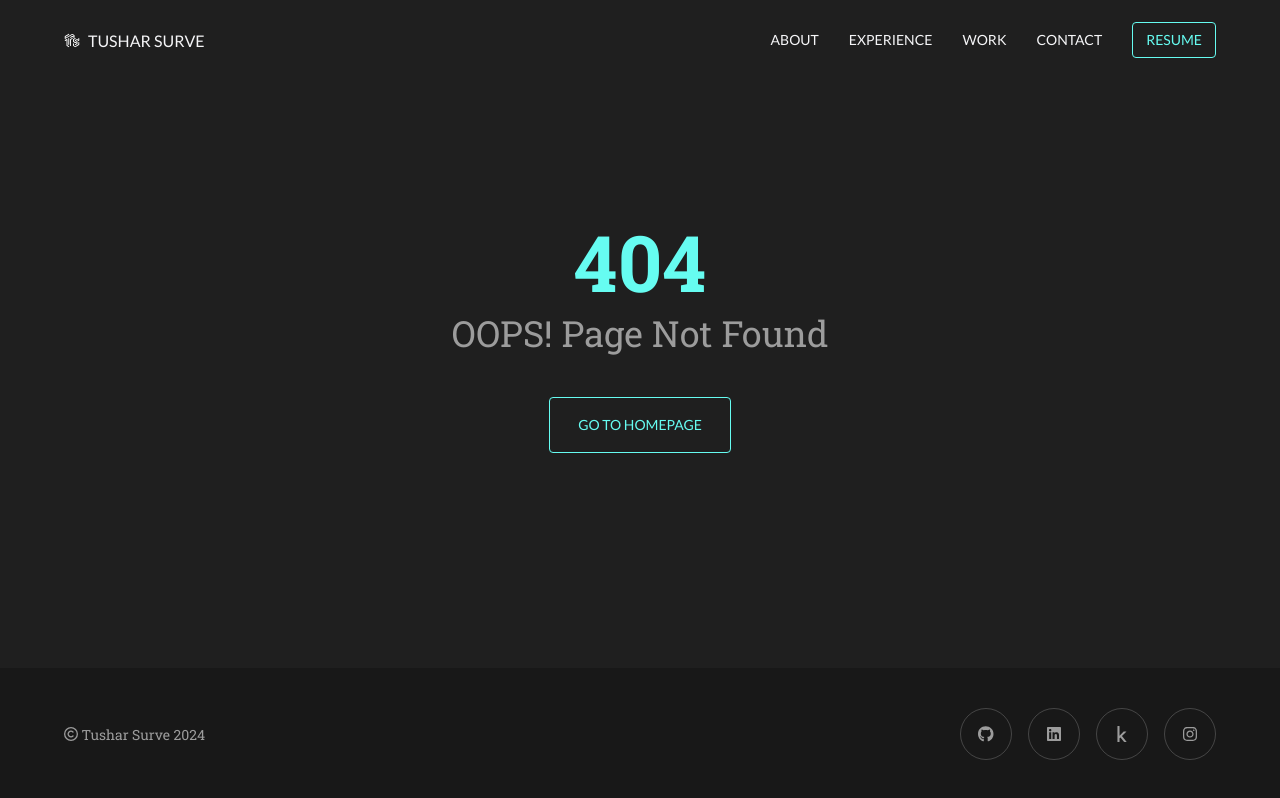
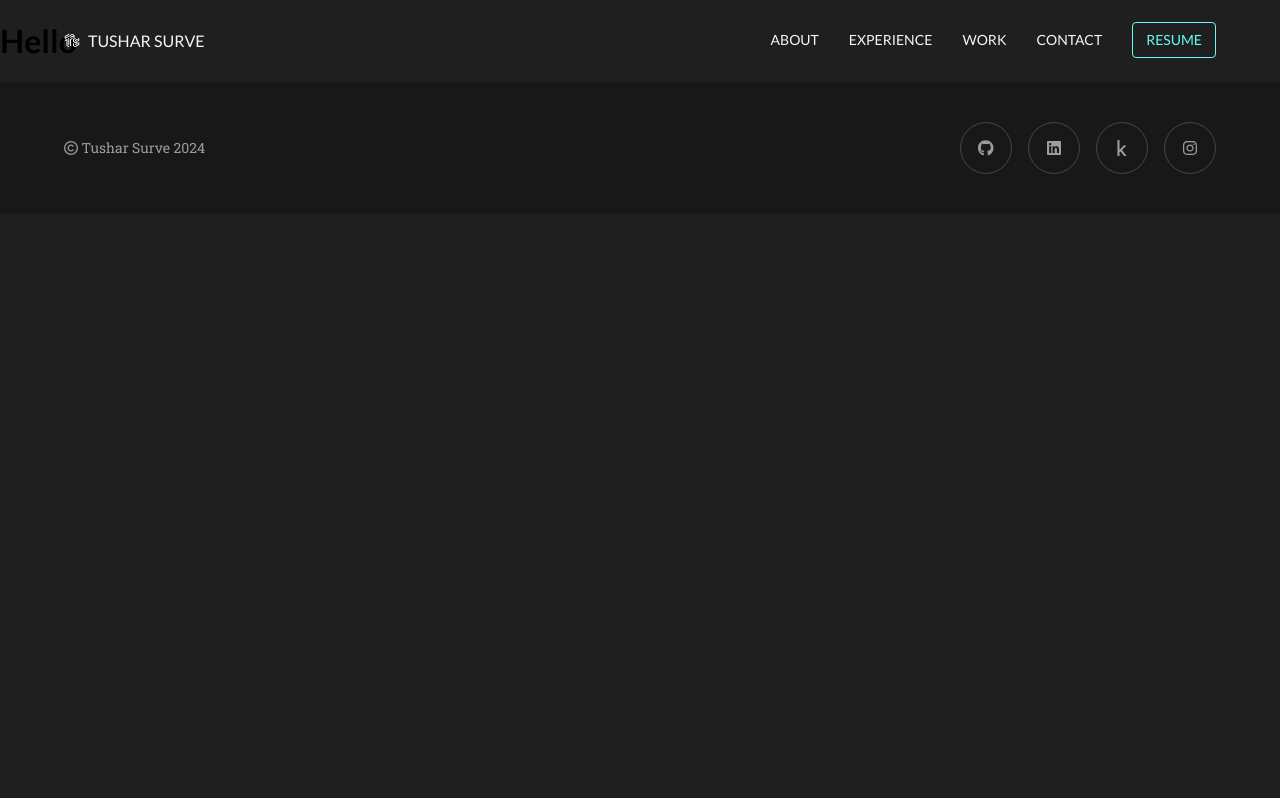
Before and after one commit to TusharSSurve/portfolio, a React (Create React App) app: page /read-books in a window 1280 px wide. Before the commit this address had no page. Built offline with nearby package versions, Linux system fonts and the light colour scheme; the HTML template or start-up script is replaced by a standard one.

Commit message:
[test] : Read Books Page Started

```diff
--- a/src/App.js
+++ b/src/App.js
@@ -4,6 +4,7 @@ import { createBrowserRouter, RouterProvider } from "react-router-dom";
 import ErrorPage from "./pages/ErrorPage";
 import Homepage from "./pages/Homepage";
 import Root from "./pages/Root";
+import ReadBooks from "./pages/ReadBooks";
 
 const router = createBrowserRouter([
   {
@@ -12,6 +13,7 @@ const router = createBrowserRouter([
     errorElement: <ErrorPage />,
     children: [
       { path: "/portfolio", element: <Homepage /> },
+      { path: "/read-books", element: <ReadBooks /> },
       { path: "/", element: <Homepage /> },
     ],
   },
--- /dev/null
+++ b/src/pages/ReadBooks.js
@@ -0,0 +1,10 @@
+import React from "react";
+
+const ReadBooks = () => {
+  return (
+    <>
+      <h1>Hello</h1>
+    </>
+  );
+}
+export default ReadBooks;
```
